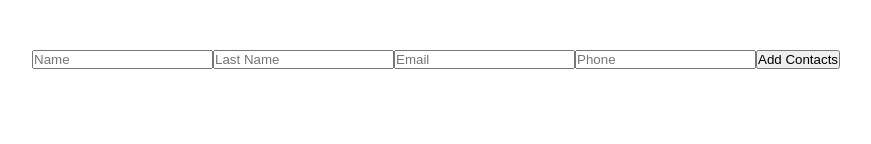
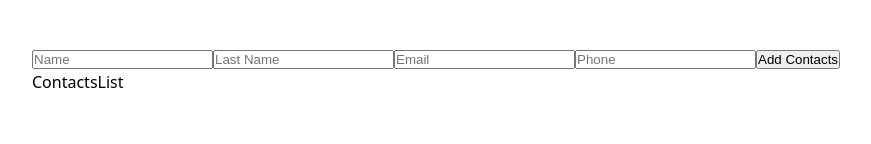
Before and after one commit to MalahatM/contact-app, a React (Vite) app: page / in a window 1280 px wide. Shown: the part 156-300 px from the top of the page, without its empty margins (118-989 px from the left). Built offline with nearby package versions, Linux system fonts and the light colour scheme.

Commit message:
Possibility to add new contact

```diff
--- a/src/components/Contacts.jsx
+++ b/src/components/Contacts.jsx
@@ -1,10 +1,12 @@
 import { useState } from 'react';
+import ContactsList from './ContactsList';
 
 
 function Contacts() {
-	const[contact, setContact]= useState({
+	const[contacts, setContacts]= useState([]);
+		const[contact,setContact]=useState({
 		name:"",lastName:"",email:"",phone:""
-	})
+	});
 	const changeHandler=(event)=>{
 		const name= event.target.name;
 		const value=event.target.value;
@@ -13,8 +15,14 @@
 
 	};
 	const addHandler =()=>{
-		console.log(contact)
-	}
+		setContacts((contacts)=>[...contacts,contact])
+		setContact({
+			name:"",
+			lastName:"",
+			email:"",
+			phone:""
+		});
+	};
   return (
 	<div>
 		<div>
@@ -24,8 +32,9 @@
 		<input type="number" placeholder="Phone" name="phone" value={contact.phone} onChange={changeHandler}/>
 		<button onClick={addHandler}>Add Contacts</button>
 		</div>
+		<ContactsList contacts={contacts}/>
 	</div>
   )
 }
 
-export default Contacts
+export default Contacts;
--- /dev/null
+++ b/src/components/ContactsList.jsx
@@ -0,0 +1,9 @@
+import React from 'react'
+
+function ContactsList(props) {
+  return (
+	<div>ContactsList</div>
+  )
+}
+
+export default ContactsList
```
